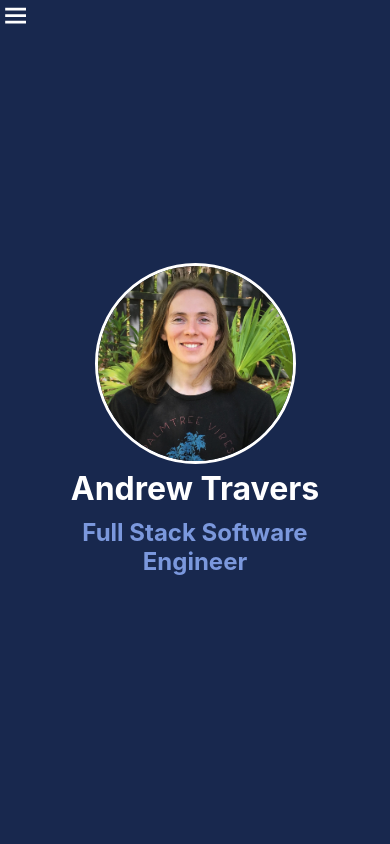
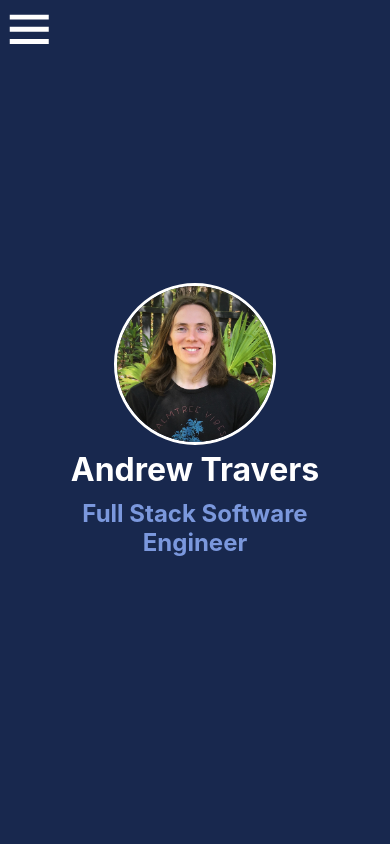
Before and after one commit to traversar/portfolio, a React (Create React App) app: page / in a window 390 px wide. Shown: the top 844 px of the page. Built offline with nearby package versions, Linux system fonts and the light colour scheme.

Commit message:
Styling and CSS Bugs

```diff
--- a/src/index.css
+++ b/src/index.css
@@ -45,7 +45,7 @@ code {
 
   .content-shift {
     position: relative;
-    left: 30vw;
+    left: 40vw;
     transition: left .7s;
   }
 }
@@ -145,8 +145,8 @@ code {
 @media (max-width: 749px) {
 
   .biodetail-icon-img {
-    width: 50vw;
-    height: 50vw;
+    width: 40vw;
+    height: 40vw;
   }
 
   .biodetail-container {
@@ -206,10 +206,9 @@ code {
 @media (max-width: 749px) {
   .nav-container-fixed {
     position: absolute;
-    width: 30vw;
-    left: -30vw;
+    width: 40vw;
+    left: -40vw;
     transition: left .7s;
-    z-index: 3;
     overflow: hidden;
   }
 
@@ -219,8 +218,9 @@ code {
   }
 
   .nav-container {
-    width: 30vw;
-    left: -30vw;
+
+    width: 40vw;
+    left: -40vw;
     transition: left .7s;
   }
 
@@ -237,13 +237,15 @@ code {
   }
 
   .nav-container-togglebtn-active {
-    left: 30vw;
+    left: 40vw;
     height: 100vh;
     width: 70vw;
     transition: left .7s;
 }
 
   .nav-container-togglebtn svg {
+    height: 15vw;
+    width: 15vw;
     transition:
       -webkit-transform .7s,
       -moz-transform .7s,
@@ -260,7 +262,7 @@ code {
   }
 
   .nav-container > div {
-    width: 30vw;
+    width: 40vw;
   }
 
 }
@@ -318,6 +320,7 @@ code {
 @media (max-width:749px) {
   .projectdetail-container {
     height: auto;
+    padding: 0 0 21px 0;
   }
 
   .projectdetail-details-container {
```
Also changed, not shown: 1 other file (tests, documents, lock files or other folders).
